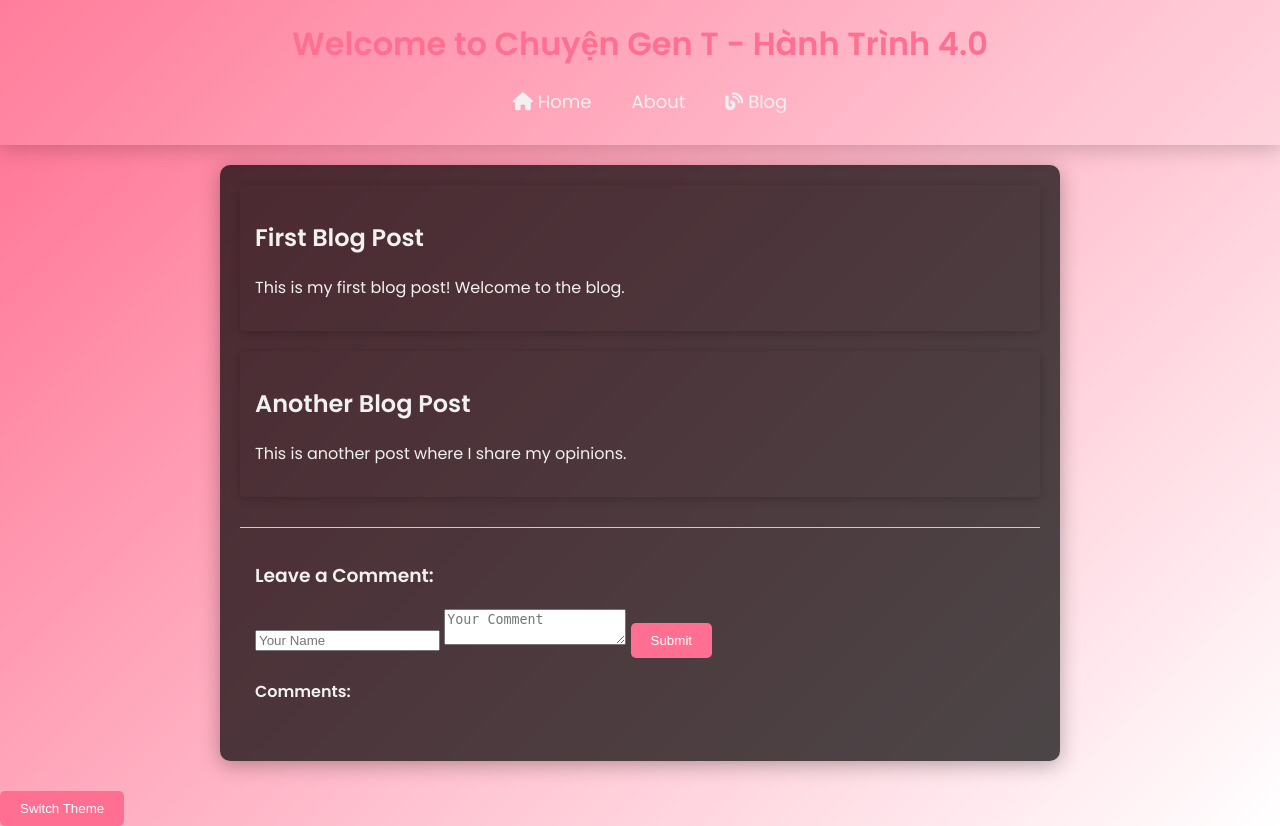
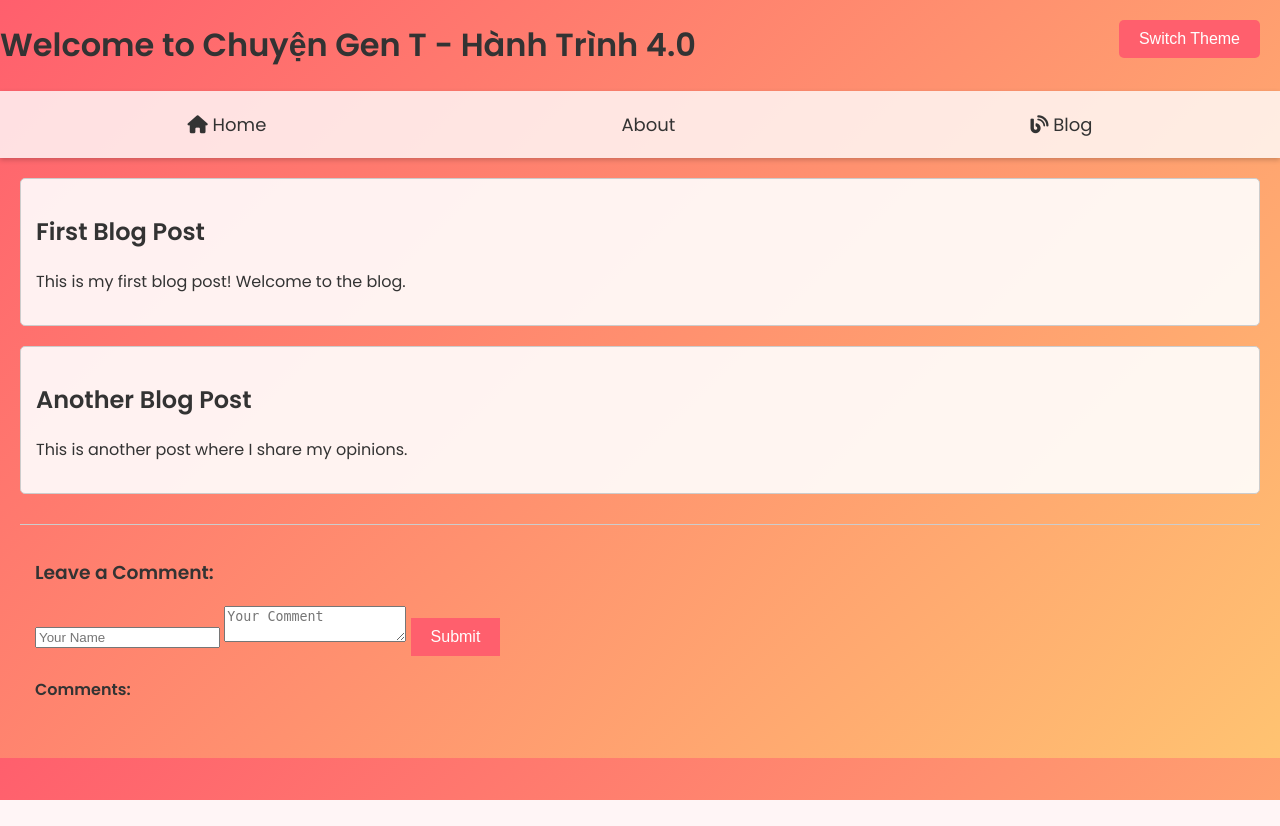
Before and after one commit to hhaiivii/ChuyenGenT, a PHP site: page / in a window 1280 px wide. After the commit the page ends 800 px from the top, so only its background shows below. Run offline with PHP 8.4, Linux system fonts and the light colour scheme.

Commit message:
Update styles.css

```diff
--- a/styles.css
+++ b/styles.css
@@ -1,8 +1,7 @@
-/* General Styles */
 body {
-    background: linear-gradient(135deg, #ff6f91, #ffffff); /* Gradient từ hồng đến trắng tạo cảm giác mời gọi */
+    background: linear-gradient(135deg, #FF5F6D, #FFC371);
     font-family: 'Poppins', sans-serif;
-    color: #f1f1f1;
+    color: #333;
     margin: 0;
     padding: 0;
     transition: background-color 0.3s, color 0.3s;
@@ -13,93 +12,72 @@ body.dark-mode {
     color: #f1f1f1;
 }
 
-/* Header Styles */
-header {
-    background-color: rgba(255, 255, 255, 0.1);
-    padding: 20px;
-    box-shadow: 0 4px 20px rgba(0, 0, 0, 0.2);
-    position: sticky;
-    top: 0;
-    z-index: 1000;
-    text-align: center;
+nav {
+    display: flex;
+    justify-content: space-around;
+    align-items: center;
+    padding: 10px;
+    background-color: rgba(255, 255, 255, 0.8);
+    box-shadow: 0 2px 5px rgba(0, 0, 0, 0.2);
 }
 
-h1 {
-    margin: 0;
-    color: #ff6f91; /* Hồng sáng cho tiêu đề */
+button#theme-toggle {
+    position: fixed;
+    top: 20px;
+    right: 20px;
+    padding: 10px 20px;
+    background-color: #ff5f6d;
+    border: none;
+    border-radius: 5px;
+    cursor: pointer;
+    color: white;
+    transition: background-color 0.3s;
 }
 
-/* Navigation Styles */
-nav {
-    display: flex;
-    justify-content: center;
-    margin-top: 10px;
+button#theme-toggle:hover {
+    background-color: #ffc371;
 }
 
 nav a {
     padding: 10px;
-    color: #f1f1f1;
+    color: #333;
     text-decoration: none;
     font-size: 18px;
-    margin-left: 20px;
     transition: color 0.3s, transform 0.3s;
 }
 
 nav a:hover {
-    color: #ff6f91; /* Thay đổi màu liên kết khi di chuột */
+    color: #ff5f6d;
     transform: scale(1.1);
 }
 
-/* Main Content Styles */
-main {
-    max-width: 800px;
-    margin: 20px auto;
-    padding: 20px;
-    background: rgba(0, 0, 0, 0.7); /* Nền tối cho khu vực nội dung */
-    border-radius: 10px;
-    box-shadow: 0 4px 20px rgba(0, 0, 0, 0.3);
+button {
+    background-color: #ff5f6d;
+    color: white;
+    border: none;
+    padding: 10px 20px;
+    font-size: 16px;
+    cursor: pointer;
+    transition: background-color 0.3s, transform 0.3s;
 }
 
-/* Article Styles */
+button:hover {
+    background-color: #ffc371;
+    transform: translateY(-3px);
+}
+
+main {
+    padding: 20px;
+}
+
 article {
     margin-bottom: 20px;
     padding: 15px;
+    border: 1px solid #ccc;
     border-radius: 5px;
-    box-shadow: 0 2px 10px rgba(0, 0, 0, 0.2);
+    background-color: rgba(255, 255, 255, 0.9);
 }
 
-/* About Section Styles */
-#about {
-    margin: 20px auto;
-    padding: 20px;
-    background: rgba(0, 0, 0, 0.8); /* Nền tối hơn để tạo độ tương phản */
-    border-radius: 10px;
-    box-shadow: 0 4px 20px rgba(0, 0, 0, 0.5);
-    max-width: 800px; /* Giới hạn chiều rộng để dễ đọc hơn */
-}
-
-#about h2 {
-    color: #ff6f91; /* Hồng tươi cho tiêu đề */
-    text-align: center;
-    margin-bottom: 15px; /* Khoảng cách dưới tiêu đề */
-}
-
-.about-content {
-    background: rgba(255, 255, 255, 0.1); /* Nền sáng cho hộp nội dung */
-    padding: 20px; /* Khoảng cách bên trong để tạo khoảng cách cho văn bản */
-    border-radius: 8px; /* Góc hơi tròn cho hộp nội dung */
-    border: 1px solid #ff6f91; /* Đường viền hồng cho phong cách */
-}
-
-#about p {
-    font-size: 16px;
-    line-height: 1.6;
-    color: #000; /* Màu đen để dễ đọc hơn */
-    text-align: justify;
-    margin-bottom: 10px; /* Khoảng cách giữa các đoạn văn */
-}
-
-/* Comments Section Styles */
 #comments-section {
     margin-top: 30px;
     padding: 15px;
@@ -112,39 +90,48 @@ article {
 }
 
 #comments-list li {
-    margin: 10px 0;
-    padding: 15px;
-    background-color: rgba(255, 255, 255, 0.1); /* Nền sáng cho các mục bình luận */
-    border-radius: 5px;
-    box-shadow: 0 2px 5px rgba(0, 0, 0, 0.2);
+    margin: 5px 0;
+    padding: 10px;
+    border-bottom: 1px solid #ddd;
+    display: flex;
+    flex-direction: column; /* Thay đổi để hiển thị theo cột */
 }
 
-/* Comment Meta Information */
 .comment-meta {
     font-size: 12px;
-    color: #777; /* Màu tối hơn cho thông tin meta */
-    margin-bottom: 5px;
+    color: #777;
 }
 
-/* Button Styles */
-button {
-    background-color: #ff6f91; /* Nền nút hồng */
-    color: white; /* Văn bản màu trắng */
-    border: none;
-    padding: 10px 20px;
-    border-radius: 5px;
-    cursor: pointer;
-    transition: background-color 0.3s;
-    margin-top: 10px;
+.comment-actions {
+    display: flex;
+    align-items: center;
 }
 
-button:hover {
-    background-color: #ff67a0; /* Hồng nhạt hơn khi di chuột */
+.comment-actions button {
+    background: none;
+    border: none;
+    color: #ff5f6d;
+    cursor: pointer;
+    margin-left: 10px;
+    font-size: 14px;
 }
 
-/* Responsive Styles */
+.reply-form {
+    margin-top: 10px;
+    padding: 10px;
+    border-top: 1px solid #ddd;
+}
+
+.reply-list {
+    margin-top: 10px;
+    padding-left: 20px;
+    list-style-type: none;
+}
+
 @media (max-width: 768px) {
-    nav {
-        flex-direction: column; /* Xếp chồng các mục điều hướng trên màn hình nhỏ hơn */
+    nav a {
+        font-size: 16px;
     }
-}
+
+    h1 {
+        font
```
